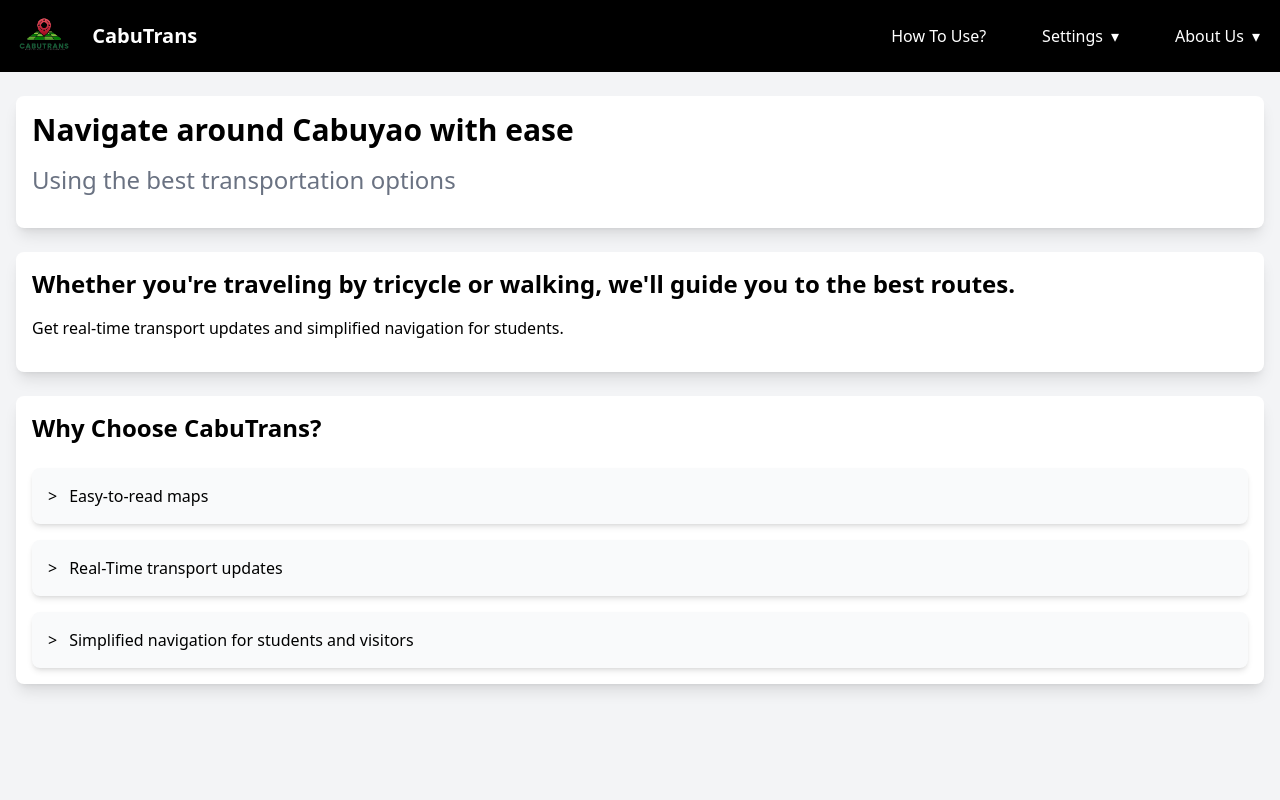
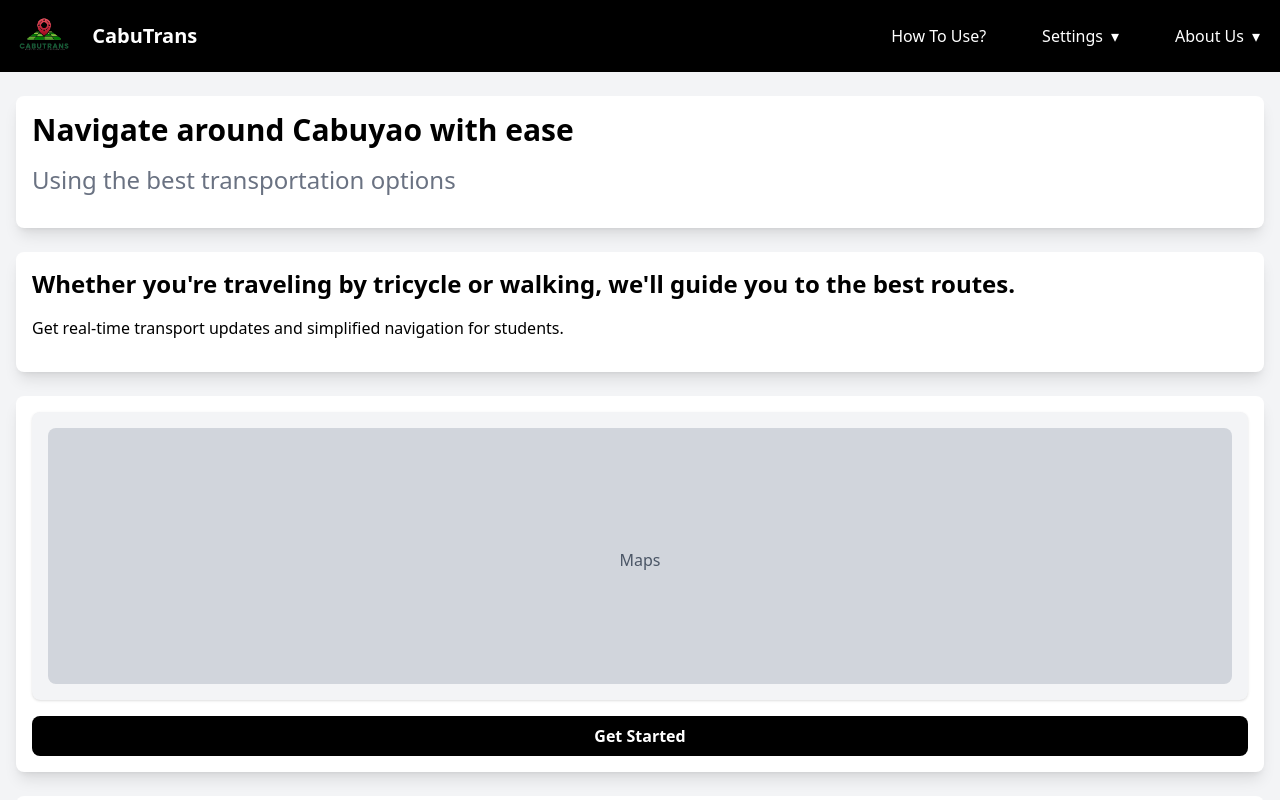
Before and after one commit to tortangChris/CabTrans-WebApp, a React (Vite) app: page /home in a window 1280 px wide. Shown: the top 800 px of the page. Built offline with nearby package versions, Linux system fonts and the light colour scheme.

Commit message:
Add map placeholder card and 'Get Started' button

```diff
--- a/src/Pages/HomePage.jsx
+++ b/src/Pages/HomePage.jsx
@@ -27,6 +27,17 @@ const HomePage = () => {
           Get real-time transport updates and simplified navigation for
           students.
         </h1>
+      </div>
+
+      <div className="container p-4 mx-auto bg-white shadow-lg rounded-lg mb-6">
+        <div className="bg-gray-100 p-4 rounded-lg mb-4 shadow-sm">
+          <div className="bg-gray-300 h-64 rounded-lg">
+            <p className="text-center text-gray-600 py-30">Maps</p>
+          </div>
+        </div>
+        <button className="w-full py-2 bg-black text-white font-bold rounded-lg hover:bg-gray-800">
+          Get Started
+        </button>
       </div>
 
       <div className="container p-4 mx-auto bg-white shadow-lg rounded-lg">
```
